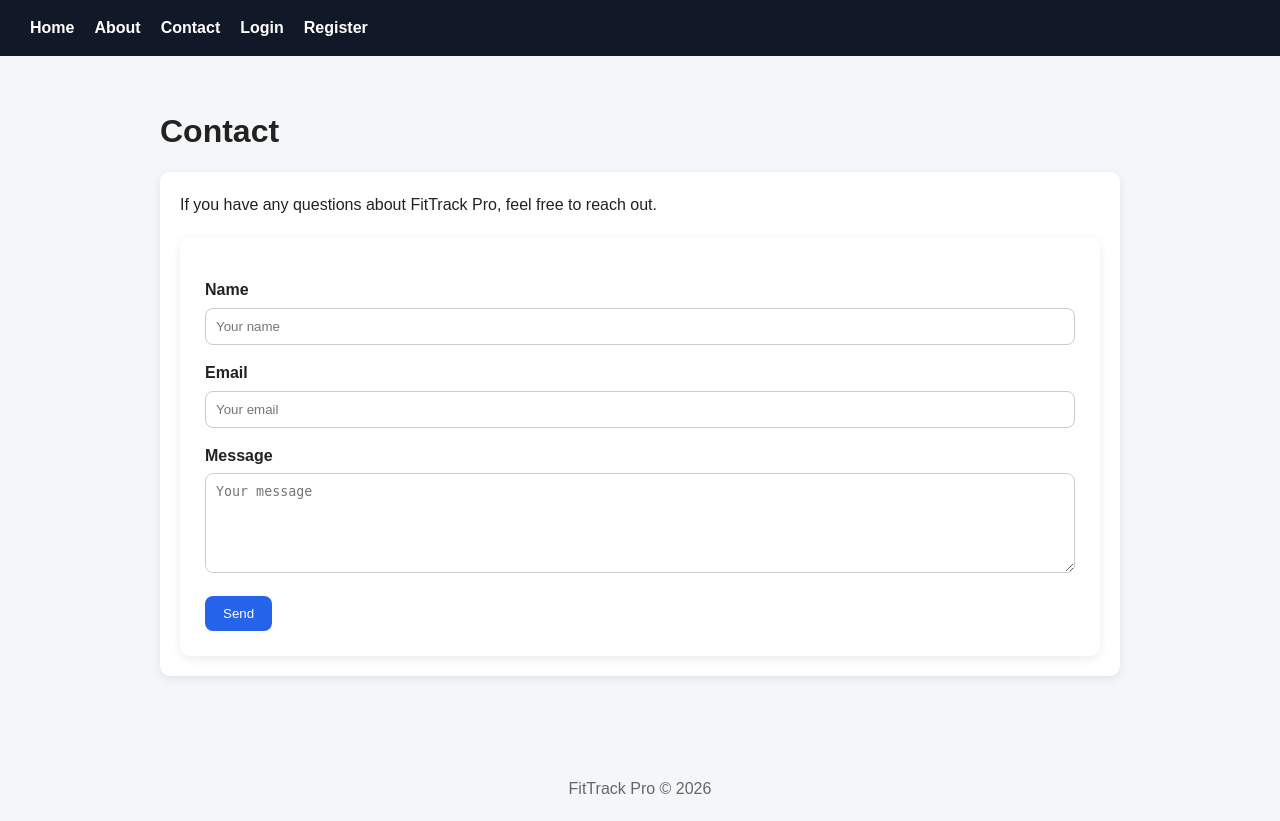
After one commit to Ghound03/Fitnessapp, a Flask app: page /contact in a window 1280 px wide. The commit adds this page. Run offline with Flask 3, Linux system fonts and the light colour scheme.

Commit message:
Add about and contact pages with navigation

```diff
--- a/app.py
+++ b/app.py
@@ -180,6 +180,15 @@ def create_app():
         flash("Workout deleted.", "info")
         return redirect(url_for("dashboard"))
 
+    @app.route("/about")
+    def about():
+         return render_template("about.html")
+
+
+    @app.route("/contact")
+    def contact():
+         return render_template("contact.html")
+
     with app.app_context():
         db.create_all()
 
--- a/templates/base.html
+++ b/templates/base.html
@@ -12,12 +12,14 @@
 
 <nav>
     <a href="{{ url_for('home') }}">Home</a>
+    <a href="{{ url_for('about') }}">About</a>
+    <a href="{{ url_for('contact') }}">Contact</a>
 
     {% if current_user.is_authenticated %}
-    <a href="{{ url_for('dashboard') }}">Dashboard</a>
-    <a href="{{ url_for('add_workout') }}">Add Workout</a>
-    <a href="{{ url_for('progress') }}">Progress</a>
-    <a href="{{ url_for('logout') }}">Logout</a>
+        <a href="{{ url_for('dashboard') }}">Dashboard</a>
+        <a href="{{ url_for('add_workout') }}">Add Workout</a>
+        <a href="{{ url_for('progress') }}">Progress</a>
+        <a href="{{ url_for('logout') }}">Logout</a>
     {% else %}
         <a href="{{ url_for('login') }}">Login</a>
         <a href="{{ url_for('register') }}">Register</a>
--- /dev/null
+++ b/templates/contact.html
@@ -0,0 +1,26 @@
+{% extends "base.html" %}
+
+{% block title %}Contact{% endblock %}
+
+{% block content %}
+
+<h1>Contact</h1>
+
+<div class="card">
+    <p>If you have any questions about FitTrack Pro, feel free to reach out.</p>
+
+    <form>
+        <label>Name</label>
+        <input type="text" placeholder="Your name">
+
+        <label>Email</label>
+        <input type="email" placeholder="Your email">
+
+        <label>Message</label>
+        <textarea placeholder="Your message"></textarea>
+
+        <button type="submit">Send</button>
+    </form>
+</div>
+
+{% endblock %}
```
Also changed, not shown: templates/about.html (added, +21 -0 lines).
